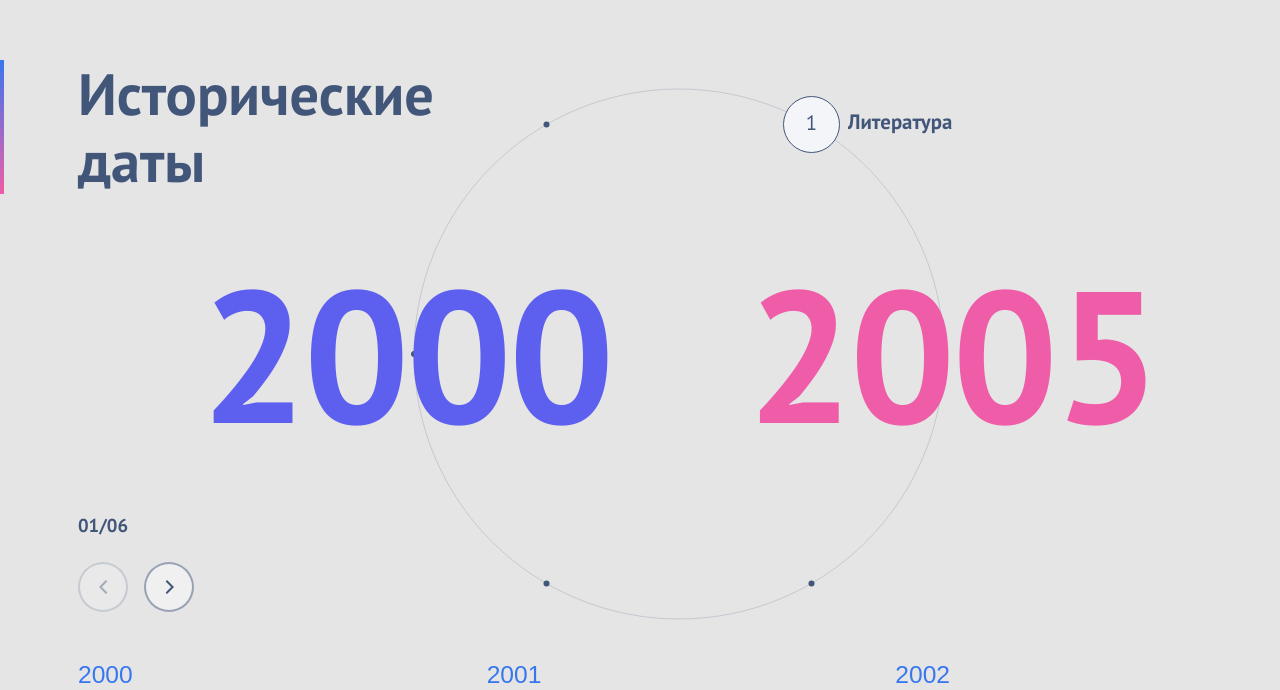
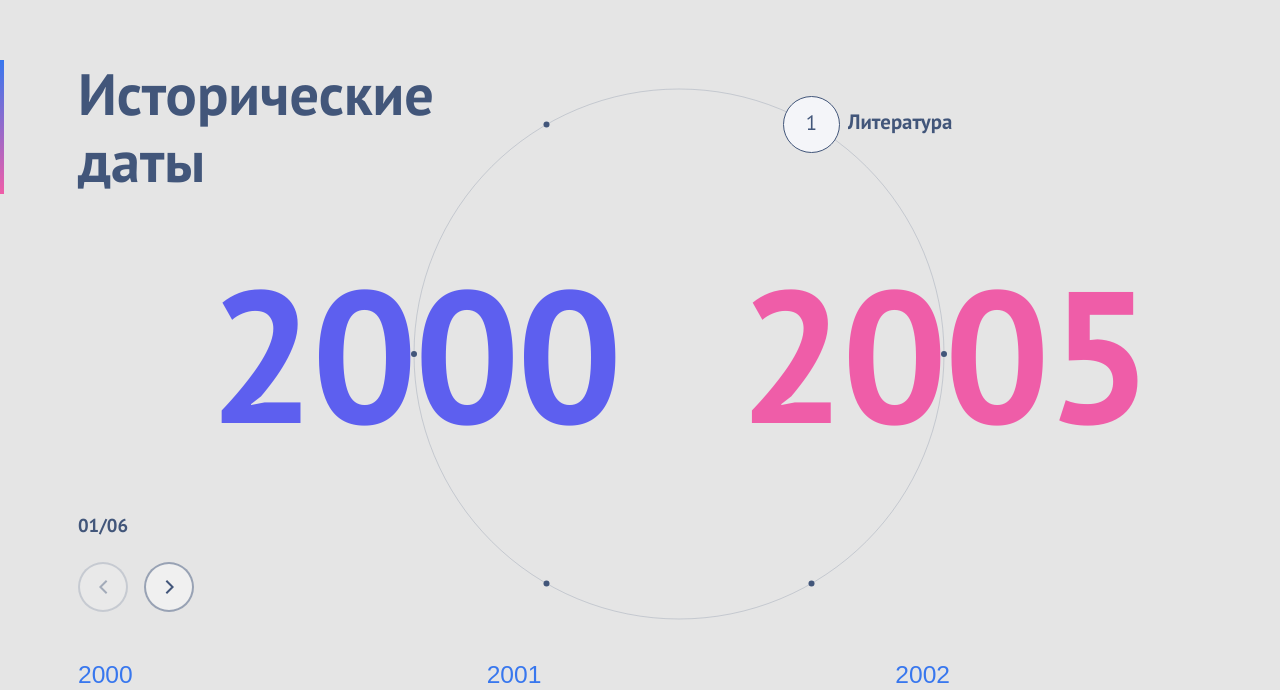
Before and after one commit to SvetlanaLevkovskaya/timeline-block, a React app: page / in a window 1280 px wide. Shown: the part 110-800 px from the top of the page. Built offline with nearby package versions, Linux system fonts and the light colour scheme.

Commit message:
fix: fix hover button position on timeline

```diff
--- a/src/components/TimelineBlock/TimelineBlock.module.scss
+++ b/src/components/TimelineBlock/TimelineBlock.module.scss
@@ -57,6 +57,11 @@ $bp-mobile: 475px;
   height: var(--circle-size);
   margin: 0 auto;
   transform: translateY(var(--circle-translate-y));
+
+  & svg {
+    position: relative;
+    z-index: 2;
+  }
 }
 
 .circleClip {
@@ -71,12 +76,13 @@ $bp-mobile: 475px;
   left: 50%;
   transform: translate(-50%, -50%);
   display: flex;
-  gap: 136px;
+  gap: 120px;
   font-size: clamp(72px, 15vw, 180px);
   font-weight: 700;
   line-height: 160px;
   letter-spacing: -0.02em;
   pointer-events: none;
+  z-index: 1;
 
   .from {
     color: #5d5fef;
--- a/src/styles/global.scss
+++ b/src/styles/global.scss
@@ -19,6 +19,7 @@ body {
           'Segoe UI',
           sans-serif;
   font-size: 20px;
+  font-weight: 400;
   line-height: 1.3;
   font-size-adjust: 0.52;
   color: #42567a;
```
